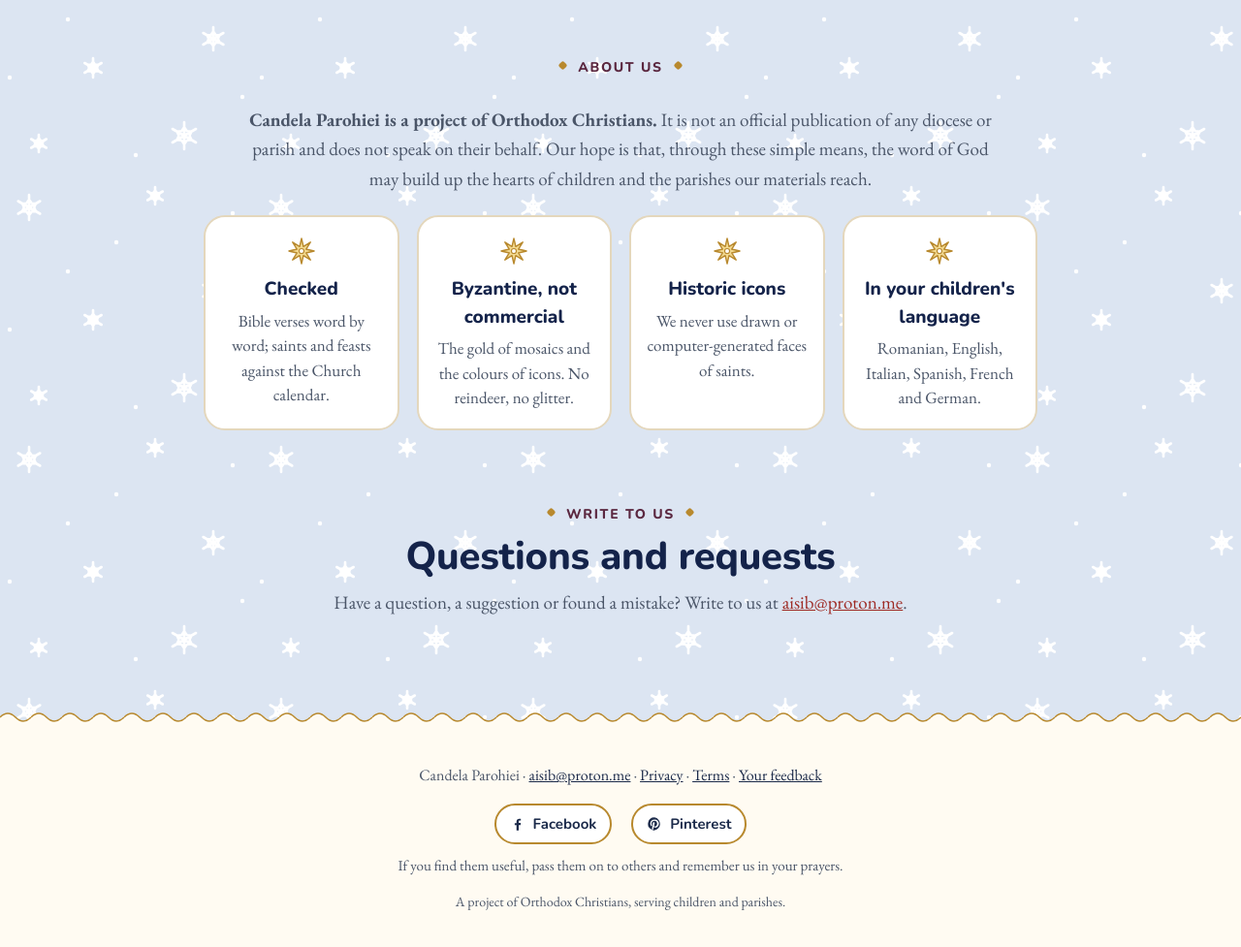
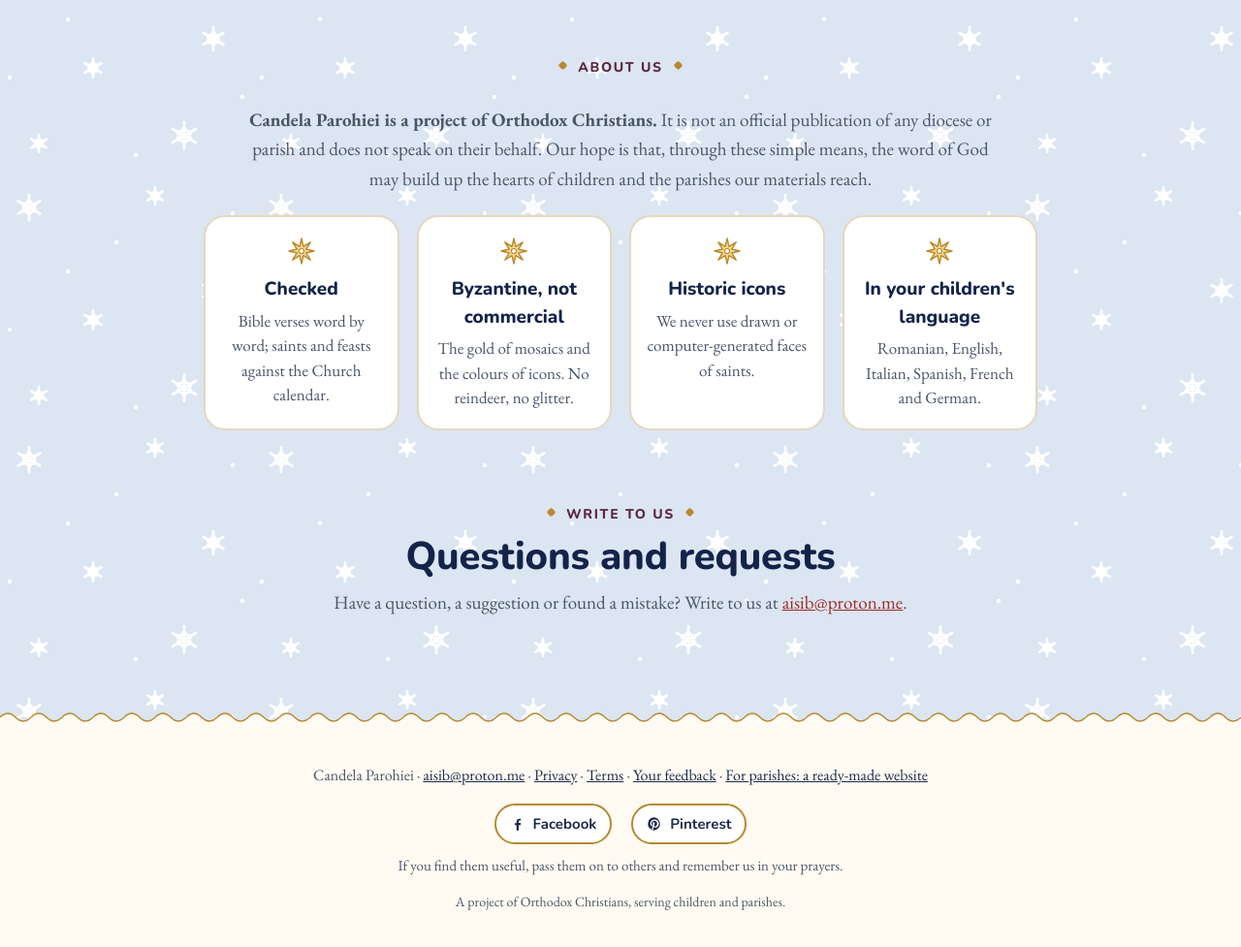
Before and after one commit to aisib-dev/aisib-dev.github.io, a plain HTML site: page index.html in a window 1280 px wide. Shown: the part 3720-4697 px from the top of the page at 97% size. Drawn offline with Linux system fonts and the light colour scheme.

Commit message:
Prima pagina: legatura discreta in subsol spre «Site pentru parohie»
Co-Authored-By: Claude Opus 5.5 <noreply@anthropic.com>

```diff
--- a/index.html
+++ b/index.html
@@ -283,7 +283,7 @@ img{max-width:100%;height:auto}
 </main>
 
 <footer><div class="wrap">
-  <p>Candela Parohiei · <a href="mailto:aisib@proton.me">aisib@proton.me</a> · <a href="/confidentialitate/"><span data-l="ro">Confidențialitate</span><span data-l="en">Privacy</span><span data-l="es">Privacidad</span></a> · <a href="/termeni/"><span data-l="ro">Termeni</span><span data-l="en">Terms</span><span data-l="es">Términos</span></a> · <a href="/parere/"><span data-l="ro">Părerea dumneavoastră</span><span data-l="en">Your feedback</span><span data-l="es">Su opinión</span></a></p>
+  <p>Candela Parohiei · <a href="mailto:aisib@proton.me">aisib@proton.me</a> · <a href="/confidentialitate/"><span data-l="ro">Confidențialitate</span><span data-l="en">Privacy</span><span data-l="es">Privacidad</span></a> · <a href="/termeni/"><span data-l="ro">Termeni</span><span data-l="en">Terms</span><span data-l="es">Términos</span></a> · <a href="/parere/"><span data-l="ro">Părerea dumneavoastră</span><span data-l="en">Your feedback</span><span data-l="es">Su opinión</span></a> · <a href="/site-parohie/?ref=acasa"><span data-l="ro">Pentru parohii: site gata de folosit</span><span data-l="en">For parishes: a ready-made website</span><span data-l="es">Para parroquias: un sitio web listo</span></a></p>
   <p class="social" style="margin:14px 0 6px"><a href="https://www.facebook.com/profile.php?id=61596752782290" target="_blank" rel="noopener" style="display:inline-flex;align-items:center;gap:8px;margin:0 10px;padding:7px 14px;border:1px solid #B8892E;border-radius:999px;text-decoration:none;font-size:15px" aria-label="Facebook"><svg width="16" height="16" viewBox="0 0 24 24" aria-hidden="true" fill="currentColor"><path d="M13.5 22v-8.2h2.8l.4-3.2h-3.2V8.5c0-.9.3-1.6 1.6-1.6h1.7V4.1c-.3 0-1.3-.1-2.5-.1-2.5 0-4.2 1.5-4.2 4.3v2.4H7.3v3.2h2.8V22h3.4z"/></svg><span>Facebook</span></a><a href="https://www.pinterest.com/candelaparohiei/" target="_blank" rel="noopener" style="display:inline-flex;align-items:center;gap:8px;margin:0 10px;padding:7px 14px;border:1px solid #B8892E;border-radius:999px;text-decoration:none;font-size:15px" aria-label="Pinterest"><svg width="16" height="16" viewBox="0 0 24 24" aria-hidden="true" fill="currentColor"><path d="M12 2a10 10 0 0 0-3.6 19.3c-.1-.8-.2-2 0-2.9l1.2-5s-.3-.6-.3-1.5c0-1.4.8-2.4 1.8-2.4.9 0 1.3.6 1.3 1.4 0 .9-.5 2.1-.8 3.3-.2 1 .5 1.8 1.5 1.8 1.8 0 3.1-1.9 3.1-4.6 0-2.4-1.7-4.1-4.2-4.1-2.9 0-4.5 2.1-4.5 4.4 0 .9.3 1.8.8 2.3.1.1.1.2.1.3l-.3 1.2c0 .2-.2.2-.4.1-1.3-.6-2.1-2.5-2.1-4 0-3.3 2.4-6.3 6.9-6.3 3.6 0 6.4 2.6 6.4 6 0 3.6-2.3 6.5-5.4 6.5-1.1 0-2.1-.6-2.4-1.2l-.7 2.5c-.2.9-.9 2.1-1.3 2.8A10 10 0 1 0 12 2z"/></svg><span>Pinterest</span></a></p>
   <p class="sprijin" style="font-size:15px;max-width:640px;margin:10px auto 8px"><span data-l="ro">Dacă vă sunt de folos, dăruiți-le mai departe și pomeniți-ne în rugăciune.</span><span data-l="en">If you find them useful, pass them on to others and remember us in your prayers.</span><span data-l="es">Si os son útiles, regaladlas a otros y acordaos de nosotros en la oración.</span></p>
   <p style="font-size:14px"><span data-l="ro">Un proiect al unor creștini ortodocși, în slujba copiilor și a parohiilor.</span><span data-l="en">A project of Orthodox Christians, serving children and parishes.</span><span data-l="es">Un proyecto de cristianos ortodoxos, al servicio de los niños y de las parroquias.</span></p>
```
